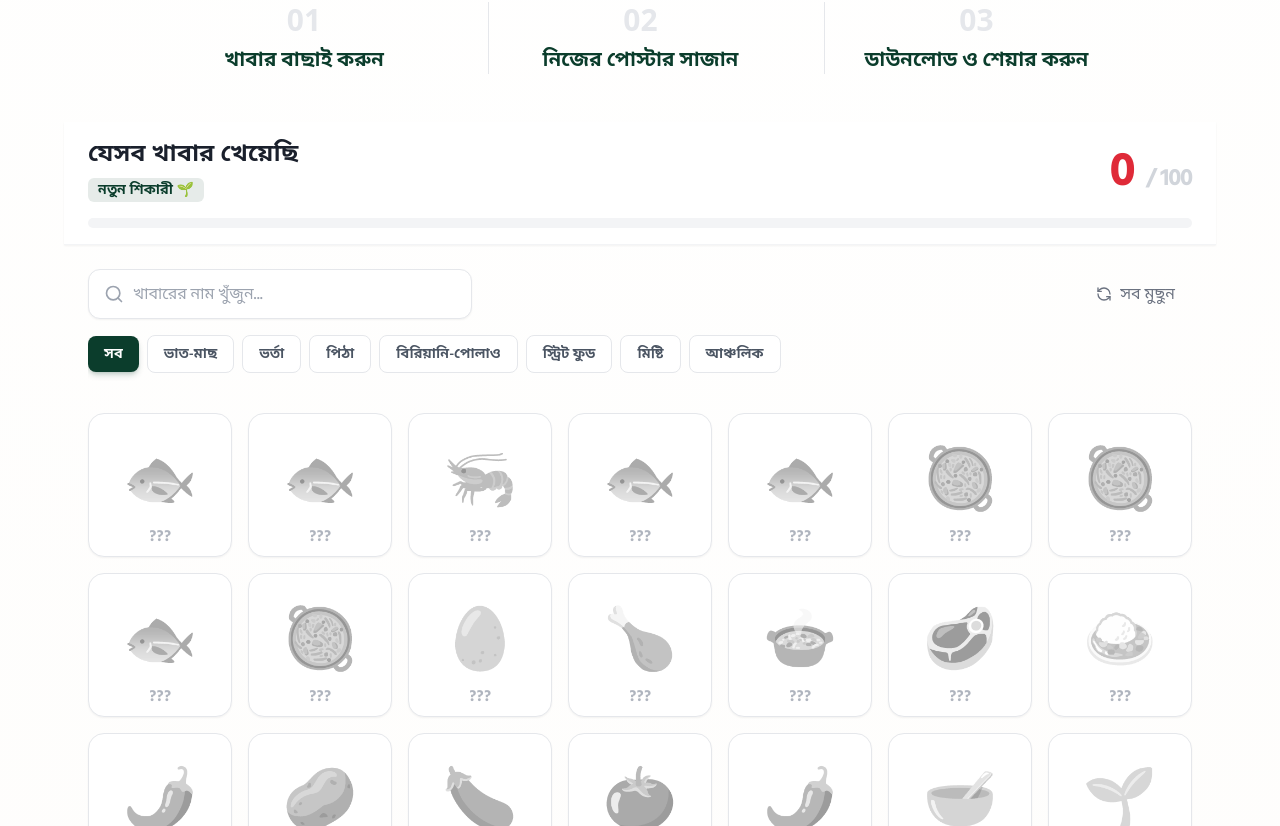
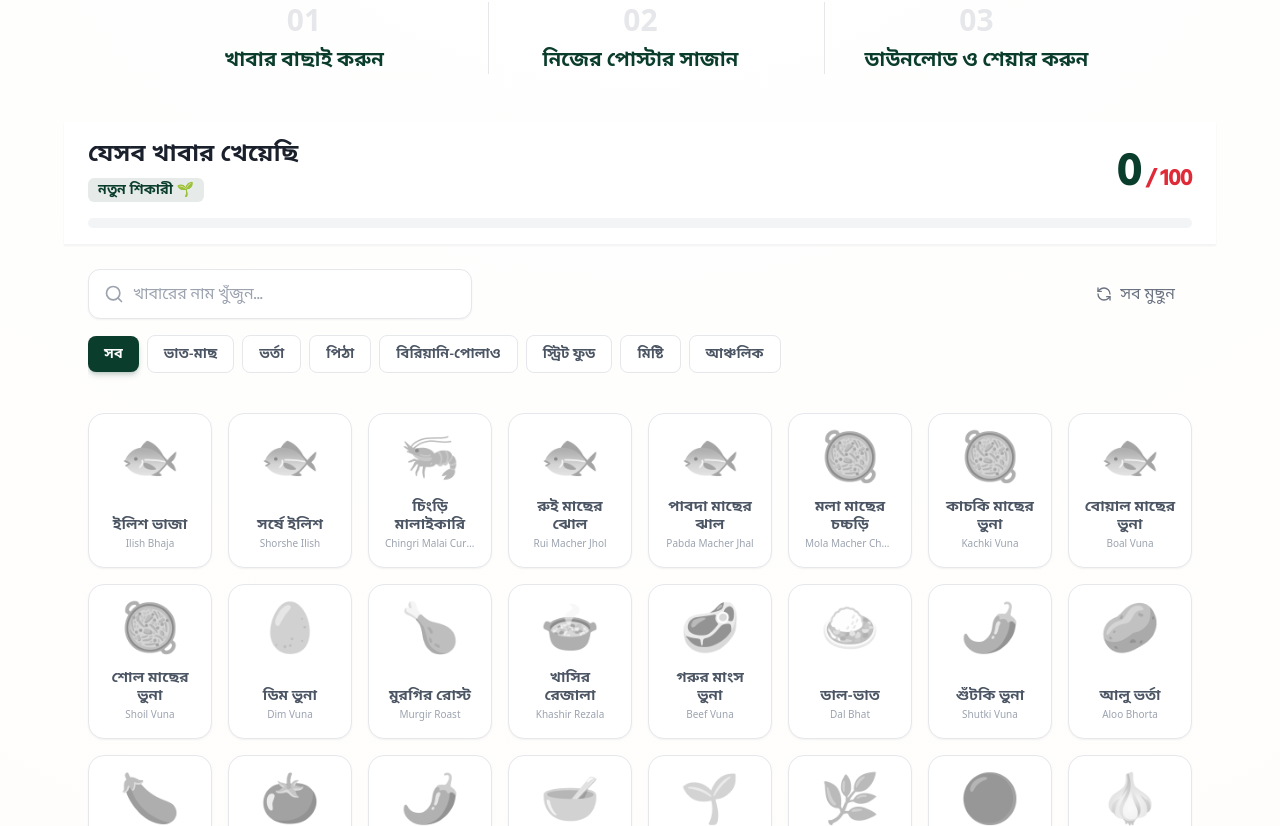
Before and after one commit to nazmusshakib878/food-bingo-bd, a React (Vite) app: page / in a window 1280 px wide. Shown: the part 434-1260 px from the top of the page. Built offline with nearby package versions, Linux system fonts and the light colour scheme.

Commit message:
Improve food grid UI and score section

```diff
--- a/src/App.jsx
+++ b/src/App.jsx
@@ -164,12 +164,15 @@ function App() {
                 </div>
               </div>
               <div className="text-right flex-shrink-0">
-                <div className="text-4xl md:text-5xl font-black text-brand-red tracking-tight">{score} <span className="text-xl md:text-2xl font-bold text-gray-300">/ 100</span></div>
+                <div className="text-4xl md:text-5xl font-black tracking-tight">
+                  <span className="text-brand-green">{score}</span>
+                  <span className="text-xl md:text-2xl font-bold text-brand-red ml-1">/ 100</span>
+                </div>
               </div>
             </div>
             <div className="w-full h-2.5 bg-gray-100 rounded-full mt-4 overflow-hidden">
               <div
-                className="h-full bg-gradient-to-r from-brand-gold to-brand-red transition-all duration-500 ease-out rounded-full relative overflow-hidden"
+                className="h-full bg-gradient-to-r from-brand-green via-brand-gold to-brand-red transition-all duration-500 ease-out rounded-full relative overflow-hidden"
                 style={{ width: `${progressPercent}%` }}
               >
                 <div className="absolute inset-0 bg-white/20 w-full h-full animate-shimmer"></div>
@@ -227,7 +230,8 @@ function App() {
         </div>
 
         {/* 6. FOOD CARD GRID */}
-        <div className="max-w-6xl mx-auto grid grid-cols-3 sm:grid-cols-4 md:grid-cols-5 lg:grid-cols-7 gap-3 md:gap-4">
+        {/* 6. FOOD CARD GRID */}
+        <div className="max-w-6xl mx-auto grid grid-cols-3 sm:grid-cols-4 md:grid-cols-5 lg:grid-cols-7 xl:grid-cols-8 gap-3 md:gap-4">
           {filteredFoods.map(food => {
             const isSelected = selectedFoods.includes(food.id);
             return (
@@ -236,23 +240,20 @@ function App() {
                 onClick={() => handleToggle(food.id)}
                 aria-pressed={isSelected}
                 aria-label={food.nameBn}
-                className={`food-card relative rounded-2xl p-2 md:p-3 border flex flex-col items-center justify-center text-center aspect-square overflow-hidden group focus:outline-none focus:ring-2 focus:ring-brand-gold focus:ring-offset-2
+                className={`food-card relative rounded-2xl p-3 border flex flex-col items-center justify-between text-center aspect-[4/5] overflow-hidden group focus:outline-none focus:ring-2 focus:ring-brand-gold focus:ring-offset-2
                   ${isSelected ? 'food-card-selected' : 'food-card-unselected'}`}
               >
-                <div className={`text-5xl md:text-6xl mb-2 transition-all duration-300 ${isSelected ? 'scale-110 drop-shadow-md' : 'grayscale opacity-50 blur-[0.5px]'}`}>
+                <div className={`text-4xl md:text-5xl transition-all duration-300 mt-2 ${isSelected ? 'scale-110 drop-shadow-md' : 'grayscale opacity-[0.55] group-hover:opacity-75'}`}>
                   {food.emoji}
                 </div>
 
-                <div className="absolute inset-0 flex items-end justify-center pb-2 pointer-events-none">
-                  {isSelected ? (
-                    <span className="text-[11px] md:text-sm font-bold leading-tight text-center px-1.5 py-0.5 w-[90%] line-clamp-2 text-brand-green bg-white/95 rounded backdrop-blur-sm shadow-sm border border-brand-green/10">
-                      {food.nameBn}
-                    </span>
-                  ) : (
-                    <span className="text-sm md:text-base font-black text-gray-400 opacity-80 bg-white/60 px-2 rounded backdrop-blur-sm">
-                      ???
-                    </span>
-                  )}
+                <div className="mt-auto w-full flex flex-col items-center pb-1">
+                  <span className={`text-[13px] md:text-[15px] font-semibold leading-[1.2] text-center w-[95%] line-clamp-2 ${isSelected ? 'text-brand-green font-bold' : 'text-gray-600'}`}>
+                    {food.nameBn}
+                  </span>
+                  <span className="text-[10px] text-gray-400 font-sans hidden md:block mt-0.5 truncate w-full px-1">
+                    {food.nameEn}
+                  </span>
                 </div>
 
                 {isSelected && (
--- a/src/index.css
+++ b/src/index.css
@@ -24,7 +24,7 @@
 
 /* Food Card Interaction */
 .food-card {
-  transition: transform 0.2s cubic-bezier(0.34, 1.56, 0.64, 1), box-shadow 0.2s ease, filter 0.2s ease, border-color 0.2s ease;
+  transition: transform 0.2s cubic-bezier(0.34, 1.56, 0.64, 1), box-shadow 0.2s ease, border-color 0.2s ease, background-color 0.2s ease;
   will-change: transform;
 }
 
@@ -33,11 +33,12 @@
 }
 
 .food-card-selected {
-  @apply bg-white border-brand-green/40 shadow-[0_4px_20px_-4px_rgba(11,61,44,0.25)] -translate-y-1;
+  @apply bg-[#f2f9f5] border-brand-green shadow-[0_4px_16px_-4px_rgba(212,175,55,0.3)] -translate-y-[2px];
+  /* Subtle gold/green glow using rgba */
 }
 
 .food-card-unselected {
-  @apply bg-white border-gray-200 shadow-sm hover:border-gray-300 hover:shadow-md hover:-translate-y-1 cursor-pointer;
+  @apply bg-white border-gray-200 shadow-sm hover:border-brand-green/60 hover:shadow-md hover:-translate-y-[2px] cursor-pointer;
 }
 
 /* Confetti overlay */
```
